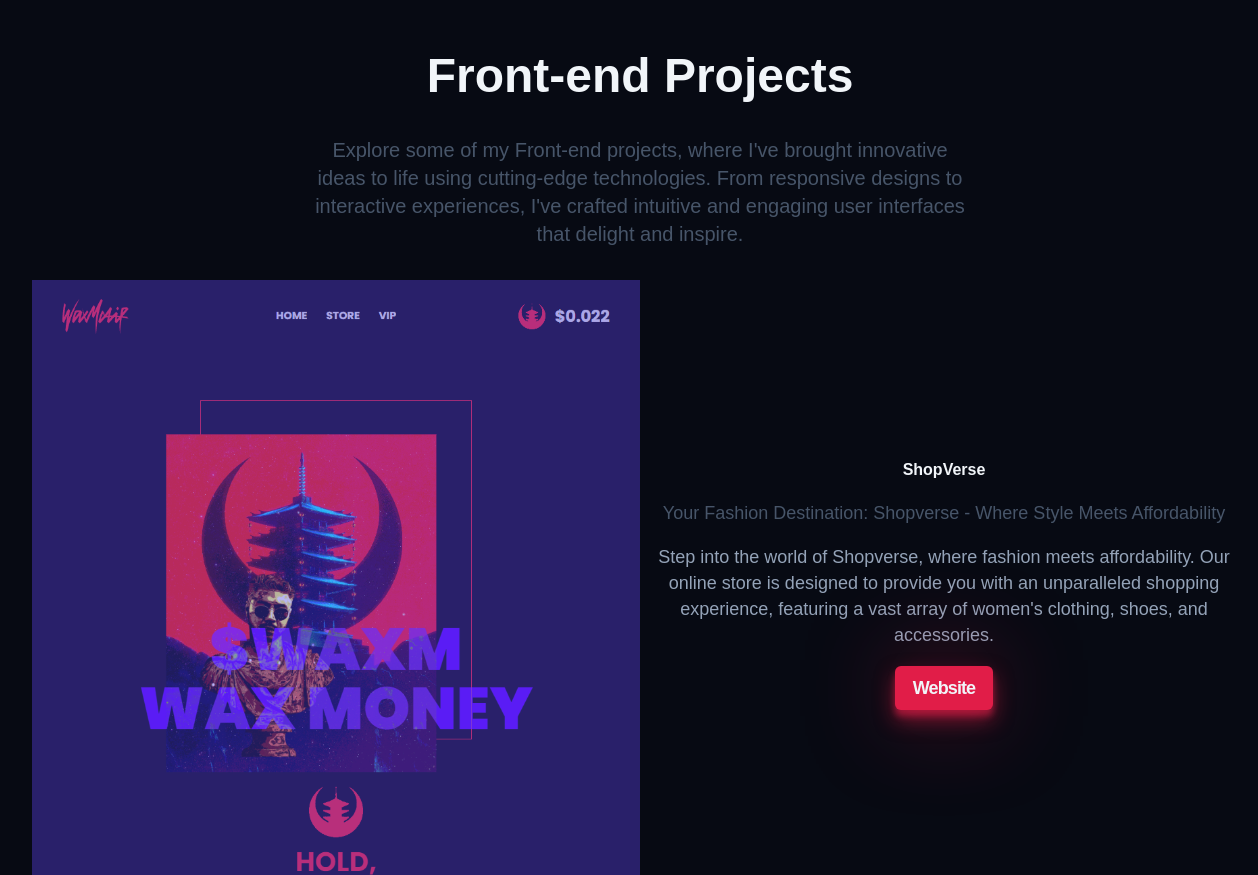
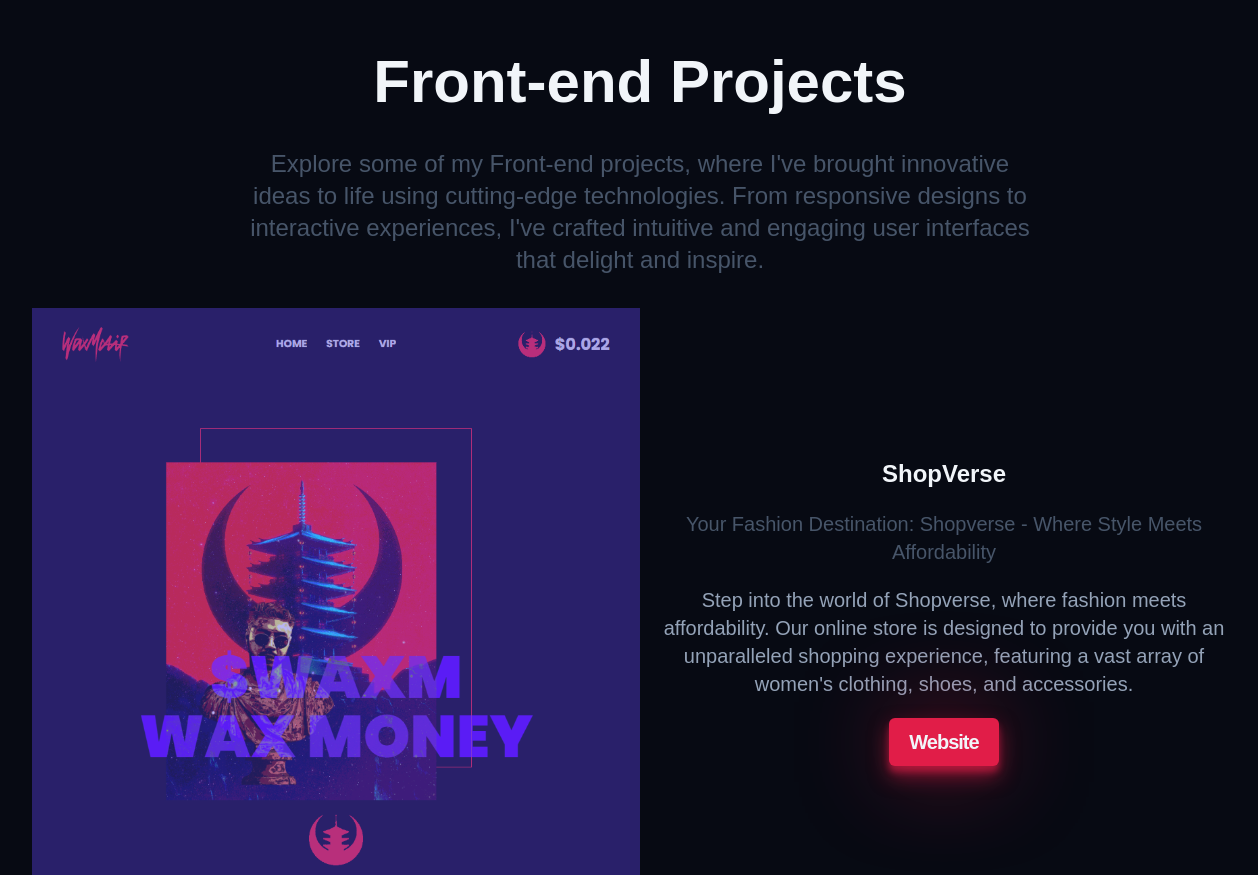
Before and after one commit to samuel12-dot/Building-a-portfolio-website, a website built with Vite: page index.html in a window 1536 px wide. Shown: the part 3400-4275 px from the top of the page, without its empty margins (128-1386 px from the left). Built offline with nearby package versions, Linux system fonts and the light colour scheme; a web font is replaced by a local one.

Commit message:
changed sizes

```diff
--- a/styles/components/work.css
+++ b/styles/components/work.css
@@ -216,7 +216,7 @@
         font-size: var(--size-lg);
     }
     .work__project-subtitle{
-        font-size: var(--size-2lg);
+        font-size: var(--size-2xl);
     }
     .work__container {
         width: 80%;
@@ -231,24 +231,24 @@
         margin: 0 auto;
     }
     .work__title {
-        font-size: var(--size-5xl);
+        font-size: var(--size-6xl);
     }
     .work__description {
-        font-size: var(--size-xl);
+        font-size: var(--size-2xl);
         margin: 2rem auto;
     }
     .work__project-description1 {
-        font-size: var(--size-lg);
+        font-size: var(--size-xl);
 
     }
     .work__project-description2 {
-        font-size: var(--size-lg);
+        font-size: var(--size-xl);
     }
     .work__project-btn {
-        font-size: var(--size-lg);
+        font-size: var(--size-xl);
     }
     .work__project-subtitle{
-        font-size: var(--size-2lg);
+        font-size: var(--size-2xl);
     }
     .work__container {
         width: 80%;
```
